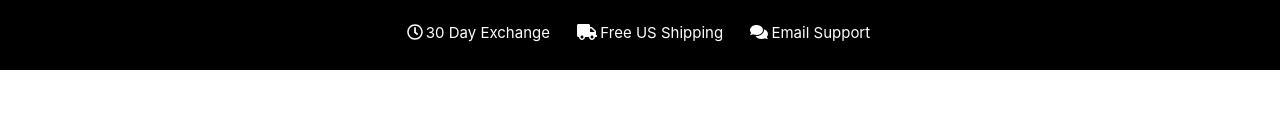
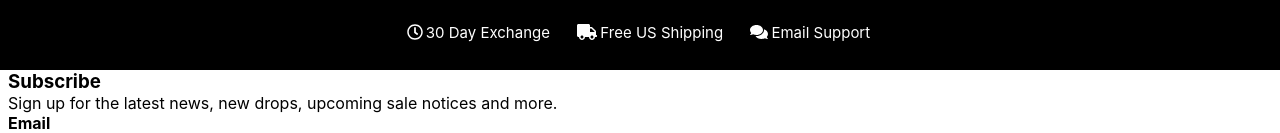
Before and after one commit to Gabe0214/MMA-Frontend, a React (Create React App) app: page / in a window 1280 px wide. Shown: the part 938-1071 px from the top of the page. Before the commit the page ends 1008 px from the top, so only its background shows below. Built offline with nearby package versions, Linux system fonts and the light colour scheme.

Commit message:
added a email subscription markup done. working on positioning and styling

```diff
--- a/src/App.js
+++ b/src/App.js
@@ -5,6 +5,7 @@ import ShoppingCart from './components/ShoppingCartPage/ShoppingCart';
 import NavBar from './components/NavBar/NavBar'
 import { items } from './components/ShoppingCartPage/ShoppingCartDummyData'
 import './App.scss'
+import { FooterContainer } from './components/Footer/FooterContainer';
 function App() {
   const [cartData, setCartData] = useState(items)
   // const [menu, setMenu ] = useState(false)
@@ -16,6 +17,7 @@ function App() {
         <Route exact path='/' component={() => <HomePage cart={cartData} setCart={setCartData}/>}/>
         <Route path='/cart' component={ShoppingCart}/>
         </Switch>
+        <FooterContainer/>
     </div>
   );
 }
--- /dev/null
+++ b/src/components/Footer/EmailSubscribe/EmailSubscribe.js
@@ -0,0 +1,22 @@
+import React, { useState } from 'react'
+
+const EmailSubscribe = () => {
+    const [email, setEmail] = useState('')
+    return(
+        <div className='email-container'>
+            <div className='text-container'>
+                <h3 className='subtitle'>Subscribe</h3>
+                <p>Sign up for the latest news, new drops, upcoming sale
+                notices and more.
+                </p>
+            </div>
+            <form>
+                <h4>Email</h4>
+                <input name='email' value={email} onChange={(e) =>setEmail(e.target.value)}/>
+                <button className='sign-up'>Sign Up</button>
+            </form>
+        </div>
+    )
+}
+
+export default EmailSubscribe
--- a/src/components/Footer/Footer.scss
+++ b/src/components/Footer/Footer.scss
@@ -0,0 +1,3 @@
+.footer-container {
+    padding: 0 0.5rem;
+}
--- a/src/components/Footer/FooterContainer.js
+++ b/src/components/Footer/FooterContainer.js
@@ -0,0 +1,11 @@
+import React from 'react'
+import EmailSubscribe from './EmailSubscribe/EmailSubscribe'
+import './Footer.scss'
+export const FooterContainer = () => {
+
+    return (
+        <div className='footer-container'>
+            <EmailSubscribe/>
+        </div>
+    )
+}
```
